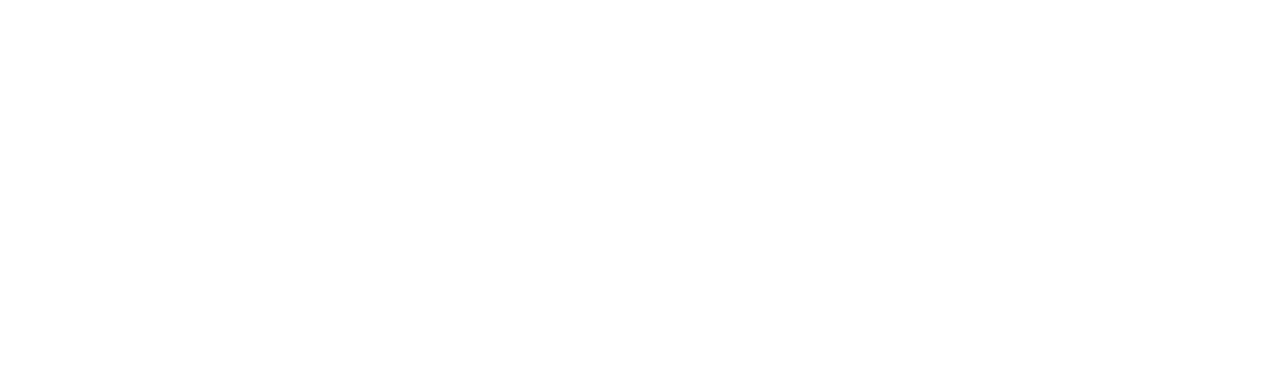
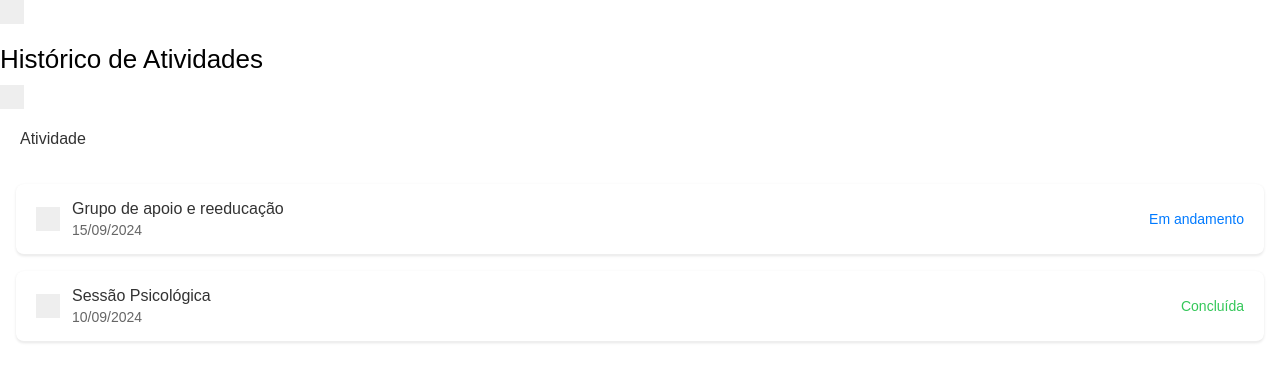
Before and after one commit to SamuelJeff/reHub, a React (Vite) app: page /historyR in a window 1280 px wide. Shown: the top 382 px of the page. Built offline with nearby package versions, Linux system fonts and the light colour scheme.

Commit message:
edicao de arquivos

```diff
--- a/src/App.tsx
+++ b/src/App.tsx
@@ -14,7 +14,8 @@
 import LoginR from "./pages/LoginR";
 import HomeR from "./pages/HomeR";
 import ActivityR from "./pages/ActivityR";
-import DetailAct from "./pages/DetailAct"
+import DetailAct from "./pages/DetailAct";
+import HistoryR from "./pages/HistoryR";
 
 /* Core CSS required for Ionic components to work properly */
 import "@ionic/react/css/core.css";
@@ -70,6 +71,9 @@
         <Route exact path="/detailAct">
         <DetailAct />
         </Route>
+        <Route exact path="/historyR">
+        <HistoryR />
+        </Route>
       </IonRouterOutlet>
     </IonReactRouter>
   </IonApp>
--- a/src/pages/ActivityR.tsx
+++ b/src/pages/ActivityR.tsx
@@ -54,7 +54,7 @@
             activity="Atividade: Grupo de reflexão"
           ></Activity>
         </div>
-        <button className="see-more-button">Ver Mais</button>
+        {/* <button className="see-more-button">Ver Mais</button> */}
         <div></div>
         </div>
       </IonContent>
--- a/src/pages/HistoryR.css
+++ b/src/pages/HistoryR.css
@@ -0,0 +1,95 @@
+* {
+    margin: 0;
+    padding: 0;
+    box-sizing: border-box;
+    font-family: Arial, sans-serif;
+}
+
+body {
+    background-color: white;
+}
+
+.container {
+    max-width: 600px;
+    margin: 0 auto;
+    min-height: 100vh;
+}
+
+.header {
+    padding: 16px;
+    border-bottom: 1px solid #eee;
+    display: flex;
+    align-items: center;
+    justify-content: space-between;
+}
+
+.back-button-placeholder {
+    width: 24px;
+    height: 24px;
+    background: #eee;
+}
+
+.menu-button-placeholder {
+    width: 24px;
+    height: 24px;
+    background: #eee;
+}
+
+.title {
+    font-size: 16px;
+    margin: 20px;
+    color: #333;
+}
+
+.activity-list {
+    list-style: none;
+}
+
+.activity-item {
+    padding: 16px 20px;
+    border-bottom: 1px solid #eee;
+    display: flex;
+    align-items: center;
+    justify-content: space-between;
+}
+
+.activity-info {
+    display: flex;
+    align-items: center;
+}
+
+.calendar-icon-placeholder {
+    width: 24px;
+    height: 24px;
+    background: #eee;
+    margin-right: 12px;
+}
+
+.activity-details {
+    display: flex;
+    flex-direction: column;
+}
+
+.activity-name {
+    font-size: 16px;
+    color: #333;
+    margin-bottom: 4px;
+}
+
+.activity-date {
+    font-size: 14px;
+    color: #666;
+}
+
+.activity-status {
+    font-size: 14px;
+    color: #666;
+}
+
+.status-progress {
+    color: #007AFF;
+}
+
+.status-completed {
+    color: #34C759;
+}
--- a/src/pages/HistoryR.tsx
+++ b/src/pages/HistoryR.tsx
@@ -42,3 +42,4 @@
         </IonPage>
     )
 }
+export default HistoryR;
--- a/src/pages/HomeR.css
+++ b/src/pages/HomeR.css
@@ -4,10 +4,6 @@
     box-sizing: border-box;
     font-family: Arial, sans-serif;
     color:black;
-    background-color: #ffffff;
-}
-
-body {
     background-color: #ffffff;
 }
 
@@ -26,11 +22,12 @@
     align-items: center;
 }
 
-.exit-placeholder{
+.exitButton{
     background-color: #FF7B7B;
     width: 60px;
     height: 40px;
     border-radius: 20px;
+    box-shadow: rgba(0, 0, 0, 0.16) 0px 3px 6px, rgba(0, 0, 0, 0.23) 0px 3px 6px;
 }
 
 .headerR {
@@ -53,7 +50,7 @@
 
 .page-title {
     margin: 20px 16px;
-    font-size: 18px;
+    font-size: 25px;
 }
 
 .menu-icons {
@@ -72,7 +69,9 @@
     align-items: center;
     justify-content: space-around;
     gap: 8px;
-    padding-top: 8px;
+    padding: 8px;
+    border-radius: 15px;
+    box-shadow: rgba(0, 0, 0, 0.16) 0px 3px 6px, rgba(0, 0, 0, 0.23) 0px 3px 6px;
 }
 
 .icon-placeholder {
@@ -114,6 +113,7 @@
     border-radius: 16px;
     font-size: 14px;
     background: white;
+    box-shadow: rgba(0, 0, 0, 0.16) 0px 3px 6px, rgba(0, 0, 0, 0.23) 0px 3px 6px;
 }
 
 .image-container {
@@ -137,9 +137,11 @@
     background-color: #83FFBA;
     color: black;
     padding: 12px;
+    width: 50%;
     text-align: center;
     border-radius: 8px;
     margin-bottom: 24px;
+    box-shadow: rgba(0, 0, 0, 0.16) 0px 3px 6px, rgba(0, 0, 0, 0.23) 0px 3px 6px;
 }
 .next-session {
     margin: 0 16px;
@@ -157,7 +159,8 @@
     border-radius: 8px;
     margin-bottom: 24px;
     background-color: #83FFBA;
-    box-shadow: 0 2px 8px rgba(0,0,0,0.1);
+    box-shadow: rgba(0, 0, 0, 0.16) 0px 3px 6px, rgba(0, 0, 0, 0.23) 0px 3px 6px;
+    width: 50%;
 }
 
 .logoExit{
--- a/src/pages/HomeR.tsx
+++ b/src/pages/HomeR.tsx
@@ -23,7 +23,7 @@
       <IonContent fullscreen>
       <div className="containerR">
         <div className="headerR">
-          <button className="exit-placeholder" onClick={handleExitClick}><img
+          <button className="exitButton" onClick={handleExitClick}><img
               src="../public/exit-alt.svg"
               alt="Logo Icon"
               className="logoExit"
@@ -37,7 +37,7 @@
           </div>
 
         </div>
-<h2 className="page-title">Página inicial</h2>
+<h1 className="page-title">Bem vindo!</h1>
         <div className="menu-icons">
           <div className="icon-item">
             <div className="icon-placeholder">
--- a/src/pages/LoginR.css
+++ b/src/pages/LoginR.css
@@ -64,6 +64,7 @@
   padding: 10px; /* Espaçamento interno */
   cursor: pointer; /* Cursor pointer ao passar o mouse */
   width: 50%; /* Largura total */
+  box-shadow: rgba(0, 0, 0, 0.16) 0px 3px 6px, rgba(0, 0, 0, 0.23) 0px 3px 6px;
 }
 
 .customLogin:hover {
--- a/src/pages/Start.css
+++ b/src/pages/Start.css
@@ -103,6 +103,7 @@
   width: 100%; /* Largura total */
   font-size: 16px; /* Tamanho da fonte */
   transition: background-color 0.3s; /* Transição suave para a cor de fundo */
+  box-shadow: rgba(0, 0, 0, 0.16) 0px 3px 6px, rgba(0, 0, 0, 0.23) 0px 3px 6px;
 }
 
 .custom-button:hover {
```
